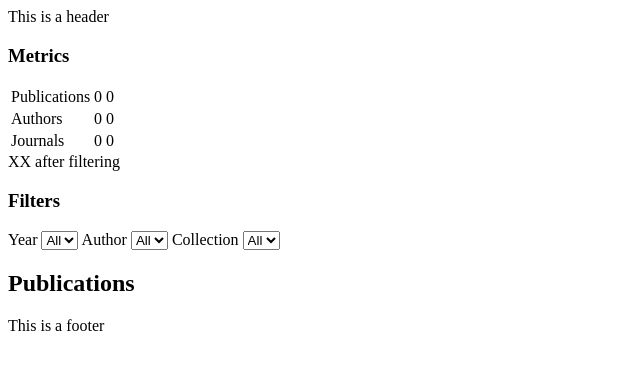
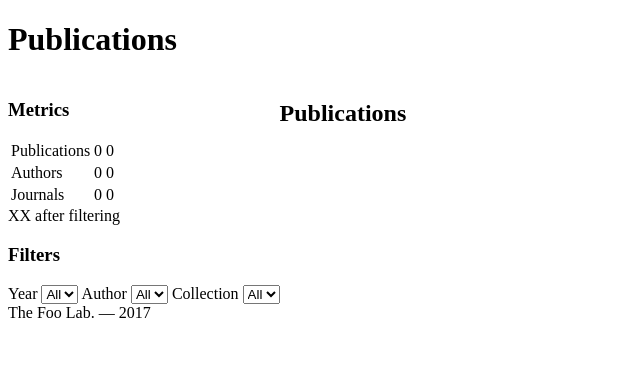
Before and after one commit to TailorDev/django-tailordev-biblio, a Django app: a page that uses td_biblio/templates/_layouts/base.html in a window 1280 px wide. Shown: the top 370 px of the page, without its empty margins (0-640 px from the left). Run offline with Django 4.2, Linux system fonts and the light colour scheme; data that the repository does not hold is empty.

Commit message:
Improve base template and document it

```diff
--- a/td_biblio/templates/_layouts/base.html
+++ b/td_biblio/templates/_layouts/base.html
@@ -1,5 +1,3 @@
-{% load i18n %}
-
 <!DOCTYPE html>
 <html>
 <head>
@@ -7,34 +5,28 @@
     <meta http-equiv="X-UA-Compatible" content="IE=edge,chrome=1">
     <meta name="viewport" content="width=device-width">
 
-    <title>{% block page_title %}{{ _("Your Site") }}{% endblock %}</title>
+    <title>{% block page_title %}Publications{% endblock %}</title>
+    <style>
+      #content-wrapper {
+        display: flex;
+      }
+    </style>
 </head>
 <body class="{% block page_class %}{% endblock page_class %}">
 {% block body %}
     <header id="page-header">
-        This is a header
+        <h1>Publications</h1>
     </header>
 
     <div role="main">
-        {% if messages %}
-        <ul class="messages">
-            {% for message in messages %}
-            <li data-alert{% if message.tags %} class="message {{ message.tags }}"{% endif %}>
-                {{ message }}
-                <a href="#" class="close">&times;</a>
-            </li>
-            {% endfor %}
-        </ul>
-        {% endif %}
-        {% block content %}{% endblock %}
+        {% block content %}{% endblock content %}
     </div>
 
-    <!-- Footer -->
     <footer id="page-footer">
-        This is a footer
+        The Foo Lab. &mdash; 2017
     </footer>
-    <!-- End Footer -->
 
+    {% block javascripts %}{% endblock javascripts %}
 {% endblock %}
 </body>
 </html>
```
Also changed, not shown: README.md.
